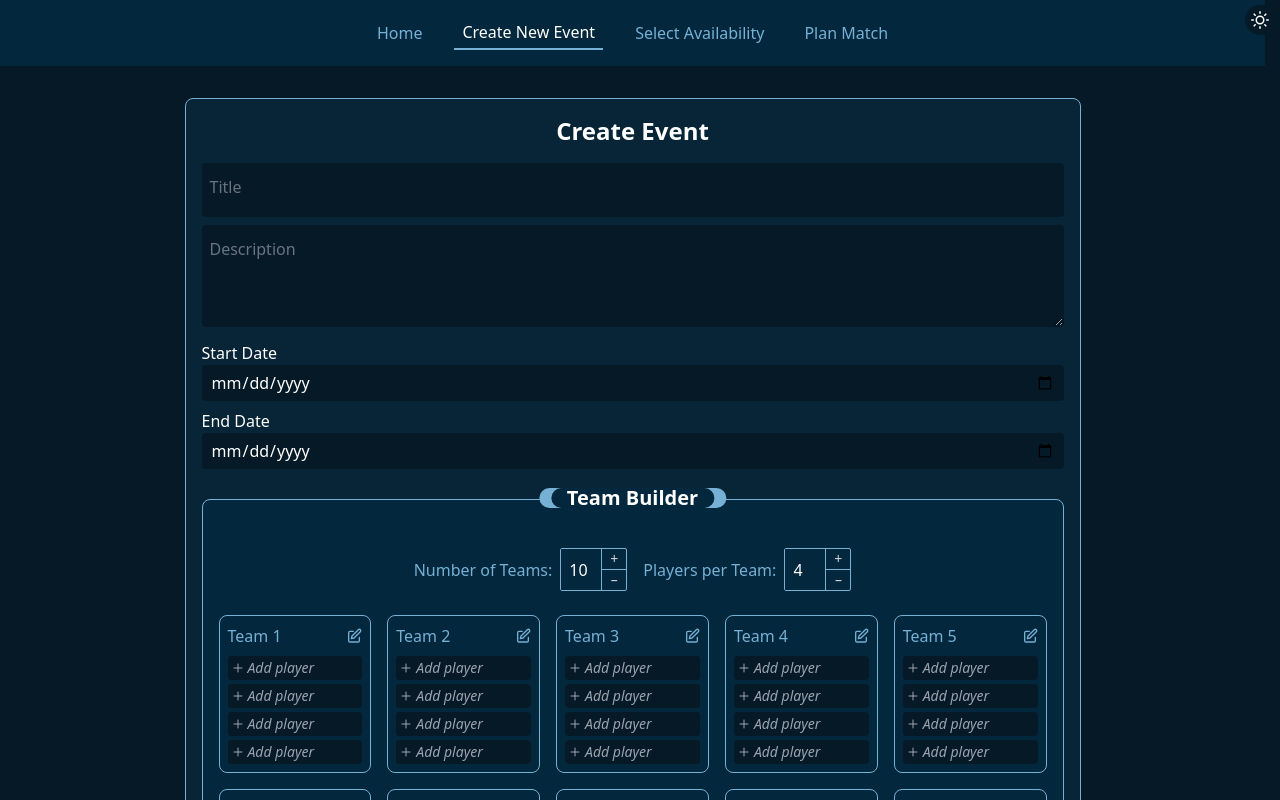
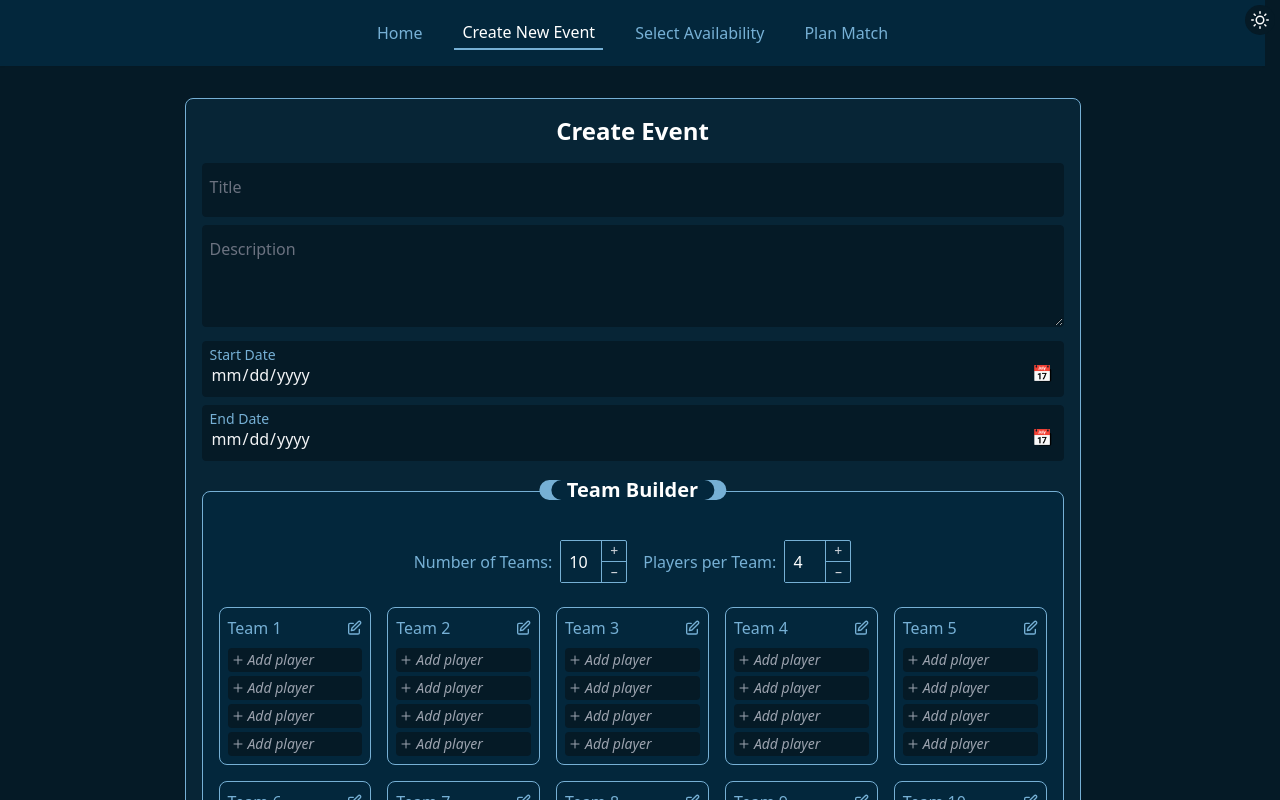
Before and after one commit to jazzorpheus/jof-scheduler, a React (Vite) app: page /create in a window 1280 px wide. Shown: the top 800 px of the page. Built offline with nearby package versions, Linux system fonts and the light colour scheme.

Commit message:
experimenting with start and end date field styling

```diff
--- a/src/components/CreateEventForm.jsx
+++ b/src/components/CreateEventForm.jsx
@@ -49,7 +49,6 @@ export default function CreateEventForm() {
       <form onSubmit={handleSubmit(onSubmit)} className="space-y-4">
         {/* Event metadata */}
         <div className="space-y-2 mb-[30px]">
-          {/* *************************************************************************************************************************** */}
           <div className="relative">
             <input
               {...register("title")}
@@ -90,22 +89,51 @@ export default function CreateEventForm() {
 
           {/* *************************************************************************************************************************** */}
 
-          <label className="block">
-            Start Date
+          {/* *************************************************************************************************************************** */}
+
+          <div className="relative">
             <input
               type="date"
               {...register("startDate")}
-              className="border dark:border-jof-blue-900 rounded px-2 py-1 w-full dark:bg-jof-blue-900 dark:hover:border-white dark:focus:border-jof-blue-light"
+              id="startDate"
+              className="w-full border dark:border-jof-blue-900 dark:hover:border-white dark:focus:border-jof-blue-light
+    rounded px-2 pt-5 pb-2 bg-transparent dark:bg-jof-blue-900 text-gray-100
+    focus:outline-none focus:border-jof-blue-light appearance-none"
             />
-          </label>
-          <label className="block">
-            End Date
+            <label
+              htmlFor="startDate"
+              className="absolute left-2 top-1 text-sm text-jof-blue-light"
+            >
+              Start Date
+            </label>
+            <span className="absolute right-3 top-[58%] -translate-y-1/2 text-gray-400 pointer-events-none">
+              📅
+            </span>
+          </div>
+
+          <div className="relative">
             <input
               type="date"
               {...register("endDate")}
-              className="border dark:border-jof-blue-900 rounded px-2 py-1 w-full dark:bg-jof-blue-900 dark:hover:border-white"
+              id="endDate"
+              className="w-full border dark:border-jof-blue-900 dark:hover:border-white dark:focus:border-jof-blue-light
+    rounded px-2 pt-5 pb-2 bg-transparent dark:bg-jof-blue-900 text-gray-100
+    focus:outline-none focus:border-jof-blue-light appearance-none"
             />
-          </label>
+            <label
+              htmlFor="endDate"
+              className="absolute left-2 top-1 text-sm text-jof-blue-light"
+            >
+              End Date
+            </label>
+            <span className="absolute right-3 top-[58%] -translate-y-1/2 text-gray-400 pointer-events-none">
+              📅
+            </span>
+          </div>
+
+          {/* *************************************************************************************************************************** */}
+
+          {/* *************************************************************************************************************************** */}
         </div>
 
         {/* TeamBuilder placeholder */}
```
Also changed, not shown: src/index.css (+16 -0 lines).
